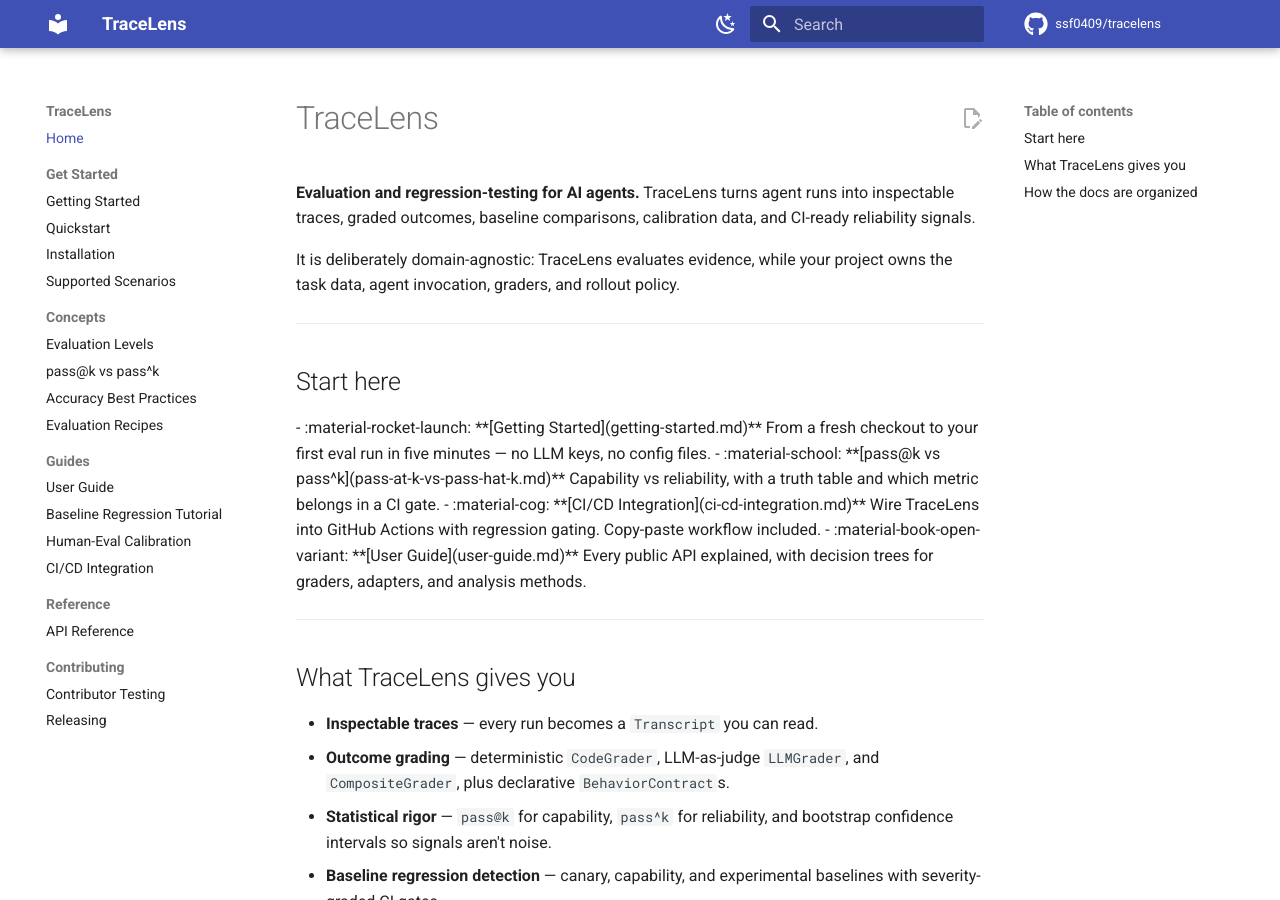
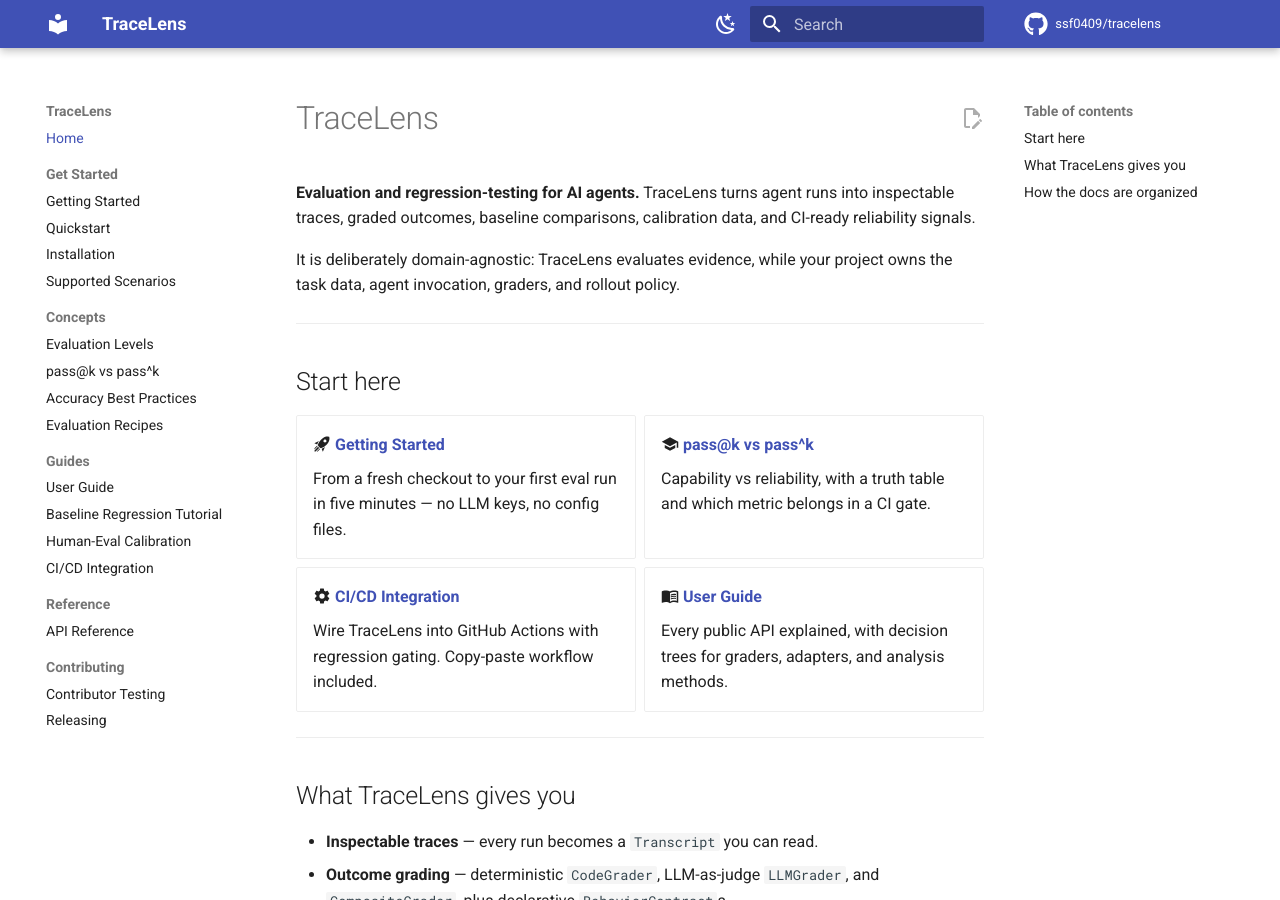
Before and after one commit to ssf0409/tracelens, an MkDocs documentation site: the page built from docs/index.md, in a window 1280 px wide and 900 px high. Built offline with MkDocs 1.6.1 and Material for MkDocs 9.7.7, drawn with Linux system fonts in a browser that asks for light colours; comment, search, counter and statistics services are not loaded.

Commit message:
docs: enable md_in_html + pymdownx.emoji so landing-page cards render (#22)
The 'Start here' grid on docs/index.md leaked raw markdown and
':material-*:' shortcodes because the card grid needs md_in_html (to
process markdown inside the <div class="grid cards" markdown> block) and
pymdownx.emoji (to turn icon shortcodes into SVGs). Enable both; strict
build stays green and the cards now render with icons.

Co-authored-by: Claude Opus 4.8 (1M context) <noreply@anthropic.com>

```diff
--- a/mkdocs.yml
+++ b/mkdocs.yml
@@ -42,9 +42,13 @@ theme:
 markdown_extensions:
   - admonition
   - attr_list
+  - md_in_html # required for the `.grid.cards` blocks on the landing page
   - tables
   - toc:
       permalink: true
+  - pymdownx.emoji: # required for `:material-*:` icon shortcodes
+      emoji_index: !!python/name:material.extensions.emoji.twemoji
+      emoji_generator: !!python/name:material.extensions.emoji.to_svg
   - pymdownx.highlight:
       anchor_linenums: true
   - pymdownx.inlinehilite
```
